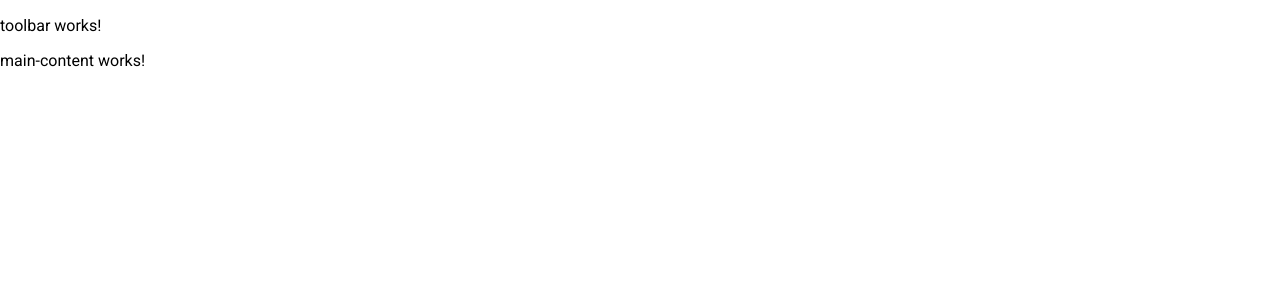
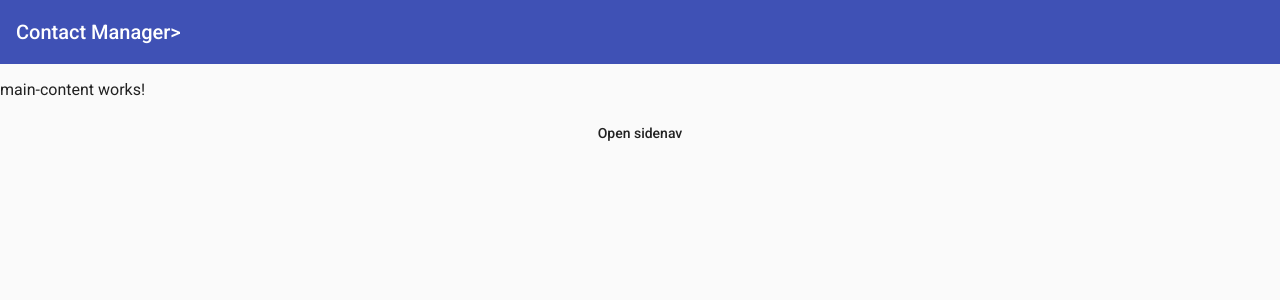
Before and after one commit to revolt268/AngularMaterial, an Angular app: page /contactmanager in a window 1280 px wide. Shown: the top 300 px of the page. Built offline with nearby package versions, Linux system fonts and the light colour scheme.

Commit message:
Side Nav first pass

```diff
--- a/src/app/contactmanager/components/sidenav/sidenav.component.html
+++ b/src/app/contactmanager/components/sidenav/sidenav.component.html
@@ -1,2 +1,20 @@
-<app-toolbar></app-toolbar>
-<router-outlet></router-outlet>
+<mat-sidenav-container class="app-sidenav-container">
+  <mat-sidenav #sidenav class="app-sidenav">
+    <mat-toolbar color="primary">
+      Contacts
+    </mat-toolbar>
+    <mat-list role="list">
+      <mat-list-item role="listitem">Item 1</mat-list-item>
+      <mat-list-item role="listitem">Item 2</mat-list-item>
+      <mat-list-item role="listitem">Item 3</mat-list-item>
+    </mat-list>
+  </mat-sidenav>
+
+  <div class="app-sidenav-content">
+    <app-toolbar></app-toolbar>
+    <router-outlet></router-outlet>
+    <button type="button" mat-button (click)="sidenav.open()">
+      Open sidenav
+    </button>
+  </div>
+</mat-sidenav-container>
--- a/src/app/contactmanager/components/sidenav/sidenav.component.scss
+++ b/src/app/contactmanager/components/sidenav/sidenav.component.scss
@@ -0,0 +1,19 @@
+.app-sidenav-container {
+  flex: 1;
+  position: fixed;
+  min-width: 100%;
+  width: 100%;
+  height: 100%;
+  min-height: 100%;
+}
+
+.app-sidenav-content {
+  display: flex;
+  height: 100%;
+
+  flex-direction: column;
+}
+
+.app-sidenav {
+  padding: 240px;
+}
--- a/src/app/contactmanager/components/toolbar/toolbar.component.html
+++ b/src/app/contactmanager/components/toolbar/toolbar.component.html
@@ -1 +1,3 @@
-<p>toolbar works!</p>
+<mat-toolbar color="primary">
+  <span>Contact Manager</span>>
+</mat-toolbar>
```
